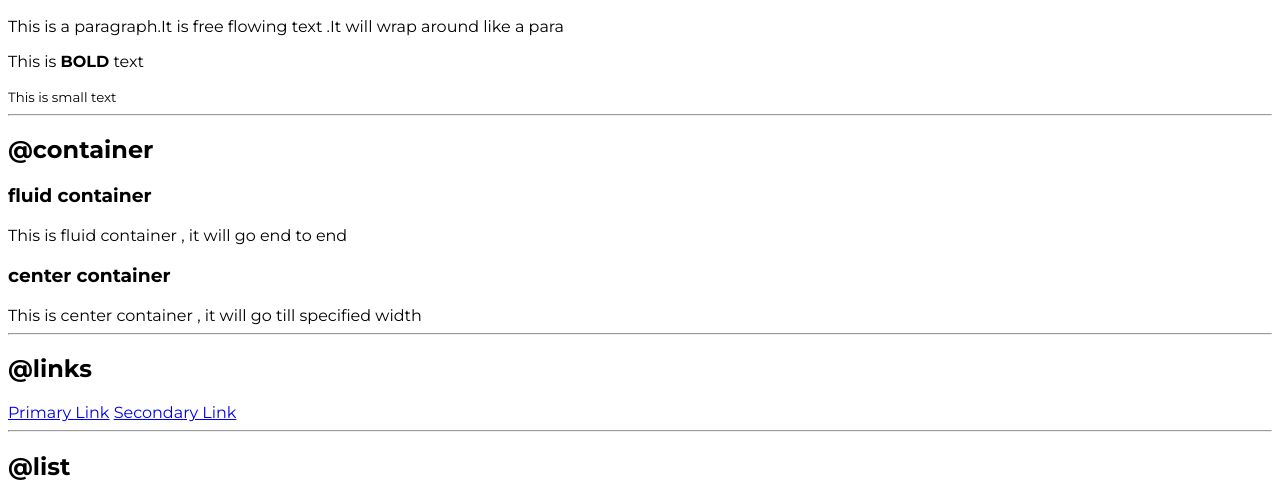
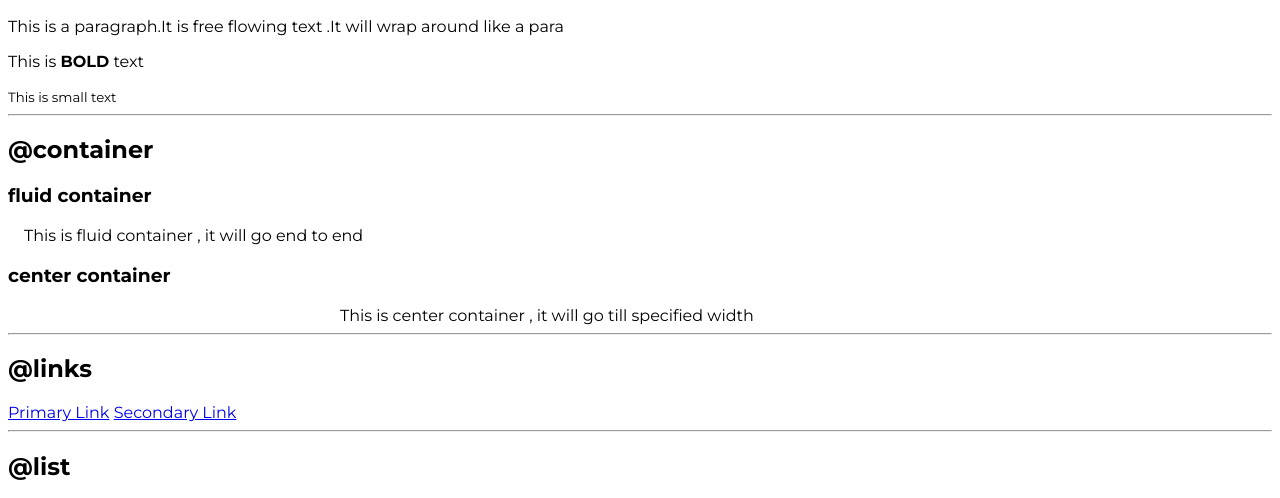
Before and after one commit to nikhiljugale007/mark3-component-library, a plain HTML site: page index.html in a window 1280 px wide. Shown: the part 282-780 px from the top of the page. Drawn offline with Linux system fonts and the light colour scheme.

Commit message:
container styling

```diff
--- a/index.html
+++ b/index.html
@@ -27,10 +27,10 @@
     <h2>@container</h2>
 
     <h3>fluid container</h3>
-    <div>This is fluid container , it will go end to end</div>
+    <div class="container  container-fluid" >This is fluid container , it will go end to end</div>
 
     <h3>center container</h3>
-    <div>This is center container , it will go till specified width</div>
+    <div class="container  container-center">This is center container , it will go till specified width</div>
 
     <hr>
 
--- a/styles.css
+++ b/styles.css
@@ -3,3 +3,15 @@
 body{
     font-family: 'Montserrat', sans-serif;
 }
+
+/* container */
+.container{
+    padding-left: 1rem;
+    padding-right: 1rem;
+
+}
+
+.container-center{
+    max-width: 600px;
+    margin:auto;
+}
```
